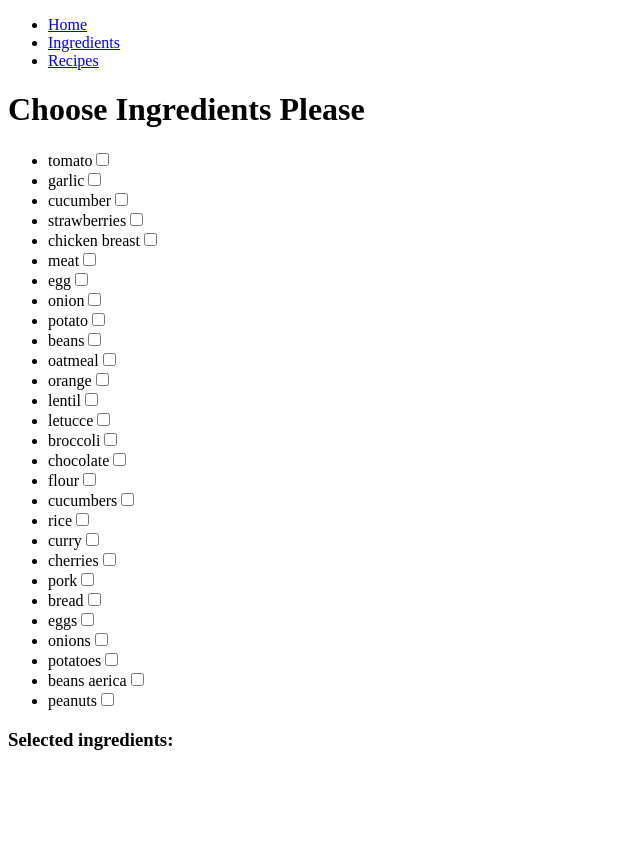
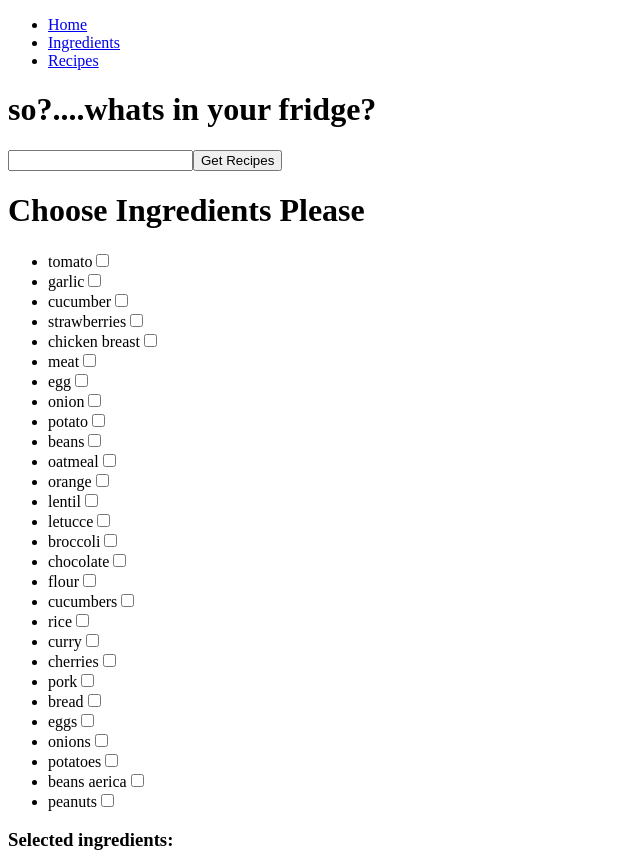
Before and after one commit to natalieacevedo/what-s-in-your-fridge, a React (Create React App) app: page /ingredientRoot in a window 1280 px wide. Shown: the whole page, without its empty margins (0-640 px from the left). Before the commit the page ends 800 px from the top, so only its background shows below. Built offline with nearby package versions, Linux system fonts and the light colour scheme.

Commit message:
search ingredients implemented

```diff
--- a/src/components/IngredientRoot.js
+++ b/src/components/IngredientRoot.js
@@ -3,6 +3,8 @@ import IngredientList from "./IngredientList";
 import IngredientSelected from "./IngredientSelected";
 import { useState } from 'react';
 import Navbar from "./Navbar";
+import IngredientSearch from "./IngredientSearch";
+import IngredientsList from "./IngredientList";
 
 
 
@@ -56,9 +58,20 @@ function IngredientRoot() {
            prevState.filter(el => el !== name))
     };
 
+    function filteringIngredients(name) {
+
+
+       setIngredientList(allFood.filter(el => el.name.includes(name)));
+
+    }
+
+
+
+
     return (
         <div>
             <Navbar />
+            <IngredientSearch filteringIngredients={filteringIngredients}/>
             <IngredientList ingredients={ingredientList} selectedIngredients={selectedIngredients} selectIngredient={selectIngredient} />
             <IngredientSelected ingredients={selectedIngredients}removeIngredient={removeIngredient}/>
         </div>
--- a/src/components/IngredientSearch.js
+++ b/src/components/IngredientSearch.js
@@ -1,21 +1,21 @@
 import React from 'react';
+import { useState} from 'react';
 
-function IngredientSearch() {
+function IngredientSearch({filteringIngredients}) {
 
+    const [userInput, changeUserInput] = useState('');
 
+    return (
+        <div>
+            <h1>so?....whats in your fridge?</h1>
+            <input
+                type="text"
+                onChange={(e) => changeUserInput(e.target.value)}
+            />
+            <button onClick={() => filteringIngredients(userInput)}>Get Recipes</button>
 
-
-
-
-
-
-
-
-
-
-
-
-
+        </div>
+    )
 }
 
 export default IngredientSearch;
--- a/src/components/IngredientSelected.js
+++ b/src/components/IngredientSelected.js
@@ -3,7 +3,7 @@ import React, { useState } from "react";
 
 function IngredientSelected({ ingredients,removeIngredient}) {
 
-
+    console.log(ingredients);
 
 
 
```
